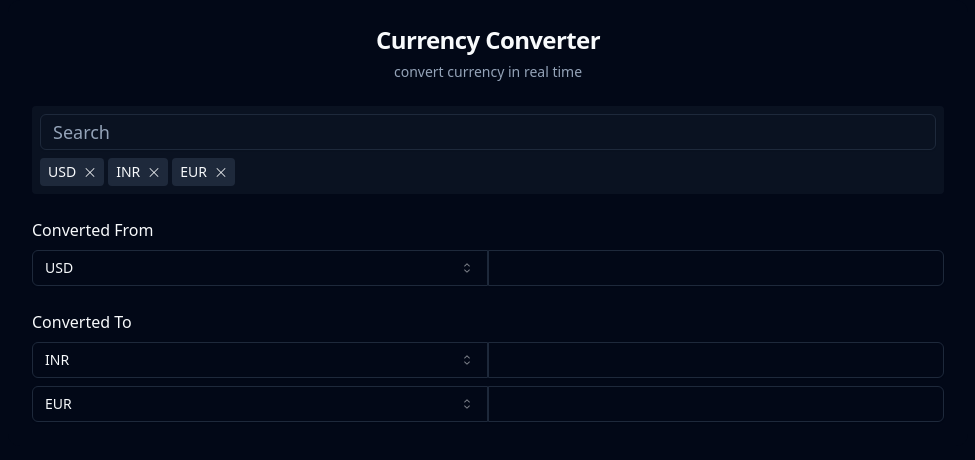
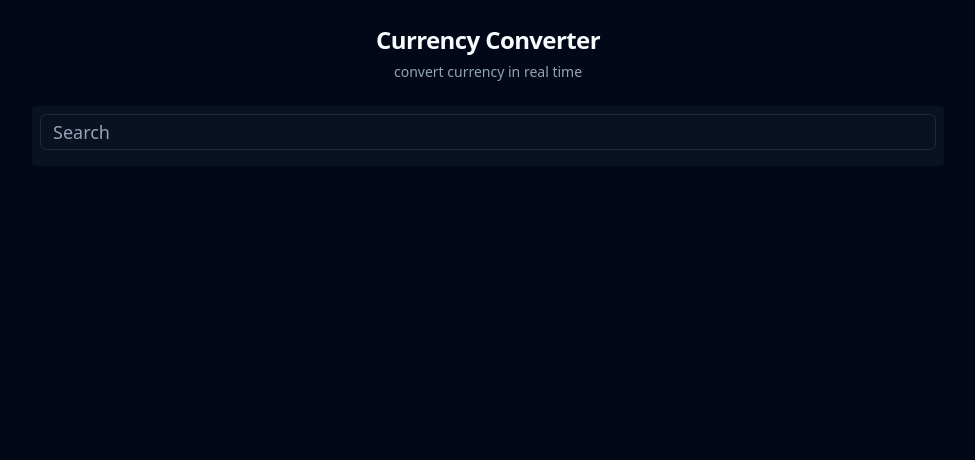
Before and after one commit to ankanmaiti/currency-converter-ts, a React (Vite) app: page / in a window 1280 px wide. Shown: the top 460 px of the page, without its empty margins (152-1127 px from the left). Built offline with nearby package versions, Linux system fonts and the light colour scheme.

Commit message:
add: zustand & fix: InputTagFiled Render

```diff
--- a/package.json
+++ b/package.json
@@ -26,7 +26,8 @@
     "react-dom": "^18.2.0",
     "sonner": "^1.4.0",
     "tailwind-merge": "^2.2.1",
-    "tailwindcss-animate": "^1.0.7"
+    "tailwindcss-animate": "^1.0.7",
+    "zustand": "^4.5.2"
   },
   "devDependencies": {
     "@types/node": "^20.11.18",
--- a/src/components/CurrencyConverter/ConvertedFrom.tsx
+++ b/src/components/CurrencyConverter/ConvertedFrom.tsx
@@ -1,19 +1,21 @@
-import useCurrencyList from "@/contexts/currencyListProvider"
-import CurrencyBox from "./CurrencyBox"
+import useCurrencyStore from "@/store/currencyStore";
+import CurrencyBox from "./CurrencyBox";
 
 export default function ConvertedFrom() {
-  const { list: currencyList, reArrangeList } = useCurrencyList()
+  const currencies = useCurrencyStore((state) => state.currencies);
+  const swapCurrencies = useCurrencyStore((state) => state.swap);
 
-  if (currencyList?.length < 1) return
+  if (currencies?.length < 1) return;
+  const fromCurrency = currencies[0];
 
   return (
-  <>
+    <>
       <h5>Converted From</h5>
       <CurrencyBox
-        options={currencyList}
-        value={currencyList?.at(0) || ''}
-        onChange={(newSelection)=>{reArrangeList(0, newSelection)}}
+        options={currencies}
+        value={fromCurrency}
+        onChange={(newValue: string) => swapCurrencies(fromCurrency, newValue)}
       />
-  </>
-  )
+    </>
+  );
 }
--- a/src/components/CurrencyConverter/ConvertedTo.tsx
+++ b/src/components/CurrencyConverter/ConvertedTo.tsx
@@ -1,20 +1,22 @@
-import useCurrencyList from "@/contexts/currencyListProvider"
+import useCurrencyStore from "@/store/currencyStore"
 import CurrencyBox from "./CurrencyBox"
 
 
 export default function ConvertedTo() {
-  const { list: currencyList, reArrangeList } = useCurrencyList()
+  const currencies = useCurrencyStore(state => state.currencies)
+  const swapCurrencies = useCurrencyStore((state) => state.swap);
 
-  if (currencyList?.length < 2) return
+  if (currencies?.length < 2) return
 
   return (
   <>
       <h5>Converted To</h5>
-      { currencyList?.slice(1).map(( currency, index ) => <CurrencyBox
+      { currencies?.slice(1).map(( currency) => <CurrencyBox
         key={currency}
-        options={currencyList}
+        options={currencies}
         value={currency}
-        onChange={(newSelection) => {reArrangeList(index+1, newSelection)}}
+        onChange={(newValue: string) => swapCurrencies(currency, newValue)}
+        disbled
       />)}
   </>
   )
--- a/src/components/CurrencyConverter/CurrencyBox.tsx
+++ b/src/components/CurrencyConverter/CurrencyBox.tsx
@@ -4,10 +4,11 @@ import CurrencySelector from "./CurrencySelector";
 interface CurrencyBoxProps {
   options: string[];
   value: string,
-  onChange: (value:string) => void
+  onChange: (value:string) => void,
+  disbled?: boolean
 }
 
-export default function CurrencyBox({ options, value, onChange }: CurrencyBoxProps) {
+export default function CurrencyBox({ options, value, onChange, disbled = false }: CurrencyBoxProps) {
   return (
     <div className="flex">
       <CurrencySelector
@@ -16,7 +17,7 @@ export default function CurrencyBox({ options, value, onChange }: CurrencyBoxPro
         options={options}
         className="rounded-e-none focus:ring-0"
       />
-      <Input type="number" className="rounded-s-none focus-visible:ring-0" />
+      <Input type="number" className="rounded-s-none focus-visible:ring-0" disabled={disbled} />
     </div>
   );
 }
--- a/src/components/CurrencyConverter/index.tsx
+++ b/src/components/CurrencyConverter/index.tsx
@@ -13,12 +13,10 @@ interface CurrencyConverterProps {
   className?: string;
 }
 
-export default function CurrencyConverter({
-  className,
-}: CurrencyConverterProps) {
+export default function CurrencyConverter({ className }: CurrencyConverterProps) {
   return (
     <>
-      <Card className={'relative ' + className}>
+      <Card className={className}>
         <CardHeader className="items-center">
           <CardTitle className="text-2xl">Currency Converter</CardTitle>
           <CardDescription>convert currency in real time</CardDescription>
--- /dev/null
+++ b/src/components/InputTags/DisplayTags.tsx
@@ -0,0 +1,13 @@
+import useCurrencyStore from "@/store/currencyStore";
+import DisplayTag from "./DsplayTag";
+
+export default function DisplayTags() {
+  const tags = useCurrencyStore((state) => state.currencies);
+  return (
+    <div className="flex gap-1 w-full overflow-x-auto scrollbar-hidden ">
+      {tags.map((tag) => (
+        <DisplayTag key={tag} tag={tag} />
+      ))}
+    </div>
+  );
+}
--- a/src/components/InputTags/DsplayTag.tsx
+++ b/src/components/InputTags/DsplayTag.tsx
@@ -1,20 +1,30 @@
 import { Button } from "@/components/ui/button";
-import useInputTags from "@/contexts/inputTagsProvider";
 import { cn } from "@/lib/utils";
+import useCurrencyStore from "@/store/currencyStore";
 import { Cross1Icon } from "@radix-ui/react-icons";
 
 interface InputTagProps {
   tag: string;
-  className?: string
+  className?: string;
 }
 
 export default function DisplayTag({ tag, className }: InputTagProps) {
-  const { deleteTag } = useInputTags()
+  const remove = useCurrencyStore((state) => state.remove);
 
   return (
-    <div className={cn("bg-secondary flex whitespace-nowrap gap-1 justify-between items-center rounded  h-fit px-2 py-1", className)}>
+    <div
+      className={cn(
+        "bg-secondary flex whitespace-nowrap gap-1 justify-between items-center rounded  h-fit px-2 py-1",
+        className,
+      )}
+    >
       <span className="text-sm uppercase ">{tag}</span>
-      <Button onClick={()=>deleteTag(tag)} role="button" variant="ghost" className="h-fit p-0 ps-1">
+      <Button
+        onClick={() => remove(tag)}
+        role="button"
+        variant="ghost"
+        className="h-fit p-0 ps-1"
+      >
         <Cross1Icon width={12} />
       </Button>
     </div>
--- /dev/null
+++ b/src/components/InputTags/InputTagField.tsx
@@ -0,0 +1,41 @@
+import { Input } from "@/components/ui/input";
+import type { KeyboardEvent } from "react";
+
+import useCurrencyStore from "@/store/currencyStore";
+import type { ChangeEvent } from "react";
+import { useState } from "react";
+
+export default function InputTagField() {
+  const [value, setValue] = useState("");
+  const addTag = useCurrencyStore((state) => state.add);
+
+  function handleInput(e: ChangeEvent<HTMLInputElement>) {
+    let input = e.target.value;
+
+    if (input.endsWith(",")) {
+      addTag(value?.trim());
+      input = "";
+    }
+    setValue(input);
+  }
+
+  // use Enter to add tag
+  function handleKeyDown(e: KeyboardEvent<HTMLInputElement>) {
+    if (value && e.key == "Enter") {
+      addTag(value);
+      setValue("");
+    }
+  }
+
+  return (
+    <>
+      <Input
+        placeholder="Search"
+        className="text-lg"
+        value={value}
+        onChange={handleInput}
+        onKeyDown={handleKeyDown}
+      />
+    </>
+  );
+}
--- a/src/components/InputTags/index.tsx
+++ b/src/components/InputTags/index.tsx
@@ -1,50 +1,11 @@
-import { Input } from "@/components/ui/input";
-import useInputTags from "@/contexts/inputTagsProvider";
-
-import type { ChangeEvent, KeyboardEvent } from "react";
-import { useState } from "react";
-import DisplayTag from "./DsplayTag";
+import DisplayTags from "./DisplayTags";
+import InputTagField from "./InputTagField";
 
 export default function InputTags() {
-  const [value, setValue] = useState("");
-
-  const { tags, addTag, deleteLastTag } = useInputTags();
-
-  function handleInput(e: ChangeEvent<HTMLInputElement>) {
-    let input = e.target.value;
-
-    if (input.endsWith(",")) {
-      addTag(value?.trim());
-      input = "";
-    }
-    setValue(input);
-  }
-
-  function handleKeyDown(e: KeyboardEvent<HTMLInputElement>) {
-    if (e.key == "Backspace" && !value) {
-      // stop delete last char
-      e.preventDefault();
-
-      const lastValue = deleteLastTag();
-      setValue(lastValue ?? "");
-    } else if (e.key == "Enter") {
-      addTag(value?.trim());
-      setValue("");
-    }
-  }
-
   return (
     <div className="grid gap-2 p-2 bg-secondary/30 rounded">
-      <Input
-        placeholder="Search"
-        className="text-lg"
-        value={value}
-        onChange={handleInput}
-        onKeyDown={handleKeyDown}
-      />
-      <div className="flex gap-1 w-full overflow-x-auto scrollbar-hidden ">
-        {tags.map((tag) => <DisplayTag key={tag} tag={tag} />)}
-      </div>
+      <InputTagField />
+      <DisplayTags />
     </div>
   );
 }
--- a/src/main.tsx
+++ b/src/main.tsx
@@ -1,20 +1,13 @@
+import { ThemeProvider } from "@/contexts/themeProvider.tsx";
 import { StrictMode } from "react";
 import ReactDOM from "react-dom/client";
 import App from "./App.tsx";
 import "./index.css";
-import { CurrencyListProvider } from "@/contexts/currencyListProvider.tsx";
-import { InputTagsProvider } from "@/contexts/inputTagsProvider.tsx";
-import { ThemeProvider } from "@/contexts/themeProvider.tsx";
-
 
 ReactDOM.createRoot(document.getElementById("root")!).render(
   <StrictMode>
     <ThemeProvider>
-      <CurrencyListProvider>
-        <InputTagsProvider>
-          <App />
-        </InputTagsProvider>
-      </CurrencyListProvider>
+      <App />
     </ThemeProvider>
   </StrictMode>,
 );
--- /dev/null
+++ b/src/store/currencyStore.ts
@@ -0,0 +1,75 @@
+import { create } from "zustand";
+import { persist, devtools } from "zustand/middleware";
+
+interface CurrencyStoreState {
+  currencies: string[];
+  add: (currency: string) => void;
+  remove: (currency?: string) => void;
+  swap: (currency1: string, currency2: string) => void;
+}
+
+const MAX_LIST_LENGTH = 10;
+
+function addCurrency(state: CurrencyStoreState, currency: string) {
+  if (
+    currency.length > 9 ||
+    state.currencies.length >= MAX_LIST_LENGTH ||
+    state.currencies.includes(currency)
+  ) {
+    return state;
+  }
+
+  return { currencies: [...state.currencies, currency.trim()] };
+}
+
+function removeCurrency(state: CurrencyStoreState, currency?: string) {
+  if (!currency) {
+    return {
+      currencies: state.currencies.slice(0, -1),
+    };
+  }
+
+  return {
+    currencies: state.currencies.filter((cur) => cur != currency),
+  };
+}
+
+function swapCurrencies(
+  state: CurrencyStoreState,
+  currency1: string,
+  currency2: string,
+) {
+  if (!currency1 || !currency2) {
+    return state;
+  }
+
+  let list: string[] = [...state.currencies];
+  const index1 = list.indexOf(currency1);
+  const index2 = list.indexOf(currency2);
+
+  if (index1 !== -1 && index2 !== -1) {
+    [list[index1], list[index2]] = [list[index2], list[index1]];
+  }
+
+  return {
+    currencies: list,
+  };
+}
+
+const useCurrencyStore = create<CurrencyStoreState>()(
+  devtools(
+    persist(
+      (set) => ({
+        currencies: [],
+        add: (currency: string) => set((state) => addCurrency(state, currency)),
+        remove: (currency?: string) =>
+          set((state) => removeCurrency(state, currency)),
+        swap: (currency1: string, currency2: string) =>
+          set((state) => swapCurrencies(state, currency1, currency2)),
+      }),
+      { name: "currencies" },
+    ),
+  ),
+);
+
+export default useCurrencyStore;
```
Also changed, not shown: 1 other file (tests, documents, lock files or other folders).
